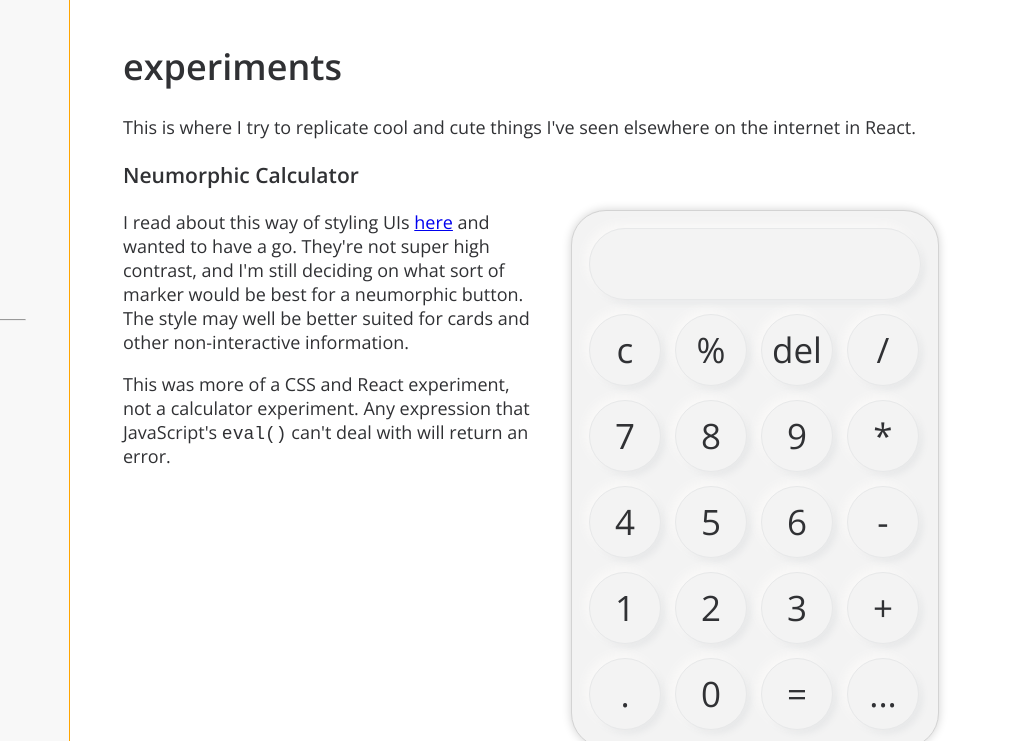
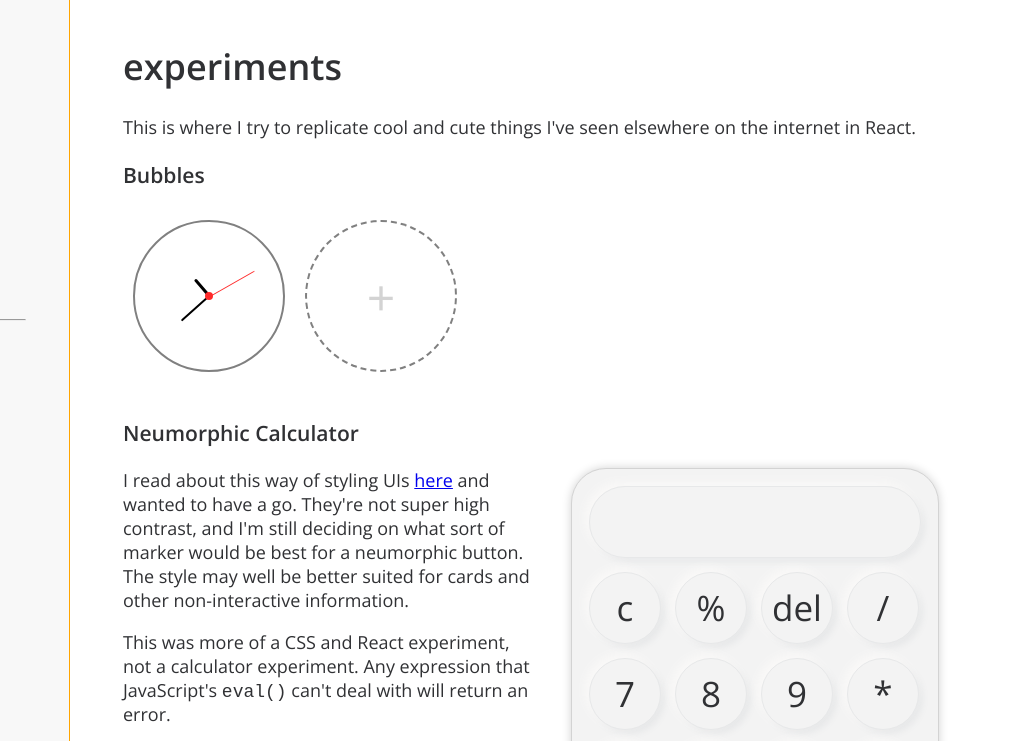
Before and after one commit to lui5c/lui5c.github.io, a Gatsby site: page /experiments in a window 1280 px wide. Shown: the top 741 px of the page, 269-1280 px from the left. Built offline with nearby package versions, Linux system fonts and the light colour scheme; Gatsby itself is replaced by a stand-in of ours.

Commit message:
added bubbles/clocks

```diff
--- /dev/null
+++ b/src/components/experiments/worldclocks.js
@@ -0,0 +1,251 @@
+import React, { Component } from "react";
+import './worldclocks.scss';
+
+class Hand extends Component {
+  getStyle(amt) {
+    var style = {
+      transform: `rotate(${amt * 360}deg)`,
+        }
+    return style;
+  }
+  render(){
+    return (<div
+      style={this.getStyle(this.props.amount)}
+      className={`${this.props.type} hand`}
+    ></ div>)
+    }
+}
+
+class Clock extends Component {
+  //pass in a timezone OR '+'
+  constructor(props) {
+    super(props);
+    let hours, minutes, seconds = -1;
+    // set hours,min,sec if necessary
+    if (this.props.type !== "+") {
+      hours = this.props.type[0];
+      minutes = this.props.type[1];
+      seconds = this.props.type[2];
+    }
+    this.state = {
+      time: {
+        hours: hours,
+        minutes: minutes,
+        seconds: seconds,
+      },
+      type: this.props.type,
+      mouseRotationDeg: 0,
+      transition: 'smooth',
+      //handCodes: (0, +) (1, hour) (2, minute) (3, second)
+      handCode: this.props.type === '+' ? 0 : 4,
+      //style
+      style: {
+        transform: 'scale(0,0)',
+      }
+    };
+    this.updateTime = this.updateTime.bind(this);
+    this.renderClock = this.renderClock.bind(this);
+    this.renderMenu = this.renderMenu.bind(this);
+    this.handleClick = this.handleClick.bind(this);
+  };
+  componentDidMount() {
+    //execute cute size expand
+    setTimeout(() => this.setState({
+      style: {
+        transform: 'scale(1,1)',
+      }
+    }), 100);
+    if (this.props.type !== "+")
+      setInterval(this.updateTime, 1000);
+  }
+  updateTime() {
+    this.setState({
+      time: {
+        seconds: this.state.time.seconds + 1,
+        minutes: this.state.time.minutes,
+        hours: this.state.time.hours,
+      }
+    });
+    if (this.state.time.seconds % 60 === 0) {
+      this.setState({
+        time: {
+          seconds: this.state.time.seconds,
+          minutes: this.state.time.minutes + 1,
+          hours: this.state.time.hours,
+        }
+      });
+    }
+    if (this.state.time.minutes % 60 === 0 && this.state.time.seconds % 60 === 0) {
+      this.setState({
+        time: {
+          seconds: this.state.time.seconds,
+          minutes: this.state.time.minutes,
+          hours: this.state.time.hours + 1,
+        }
+      });
+    }
+  }
+  renderClock() {
+    return (
+      <div
+        className={'clock'}
+        onClick={() => {
+          this.setState({
+            transition: 'long',
+          });
+          this.handleClick();
+          setTimeout(() => {
+            this.setState({
+              transition: 'smooth',
+            });
+          }, 1000);
+        }}
+      >
+        <Hand type={`hour ${this.state.transition}-transition`} amount={
+          this.state.time.hours / 12 + ((this.state.time.minutes / 60) * 1/12)  } />
+        <Hand type={`minute ${this.state.transition}-transition`} amount={(Number(this.state.time.minutes) / 60)} />
+        <Hand type={`second ${this.state.transition}-transition`} amount={(Number(this.state.time.seconds) / 60)} />
+        <div className={'pin'}></div>
+      </div>
+      )
+  }
+  handleClick() {
+    if (this.state.handCode === 0) {
+      //change to choosing hour
+      this.setState({
+        handCode: this.state.handCode + 1,
+      })
+    }
+    else if (this.state.handCode === 1) {
+      let hours = Math.floor(12 * this.state.mouseRotationDeg / 360);
+      this.setState({
+        time: {
+          seconds: this.state.time.seconds,
+          minutes: this.state.time.minutes,
+          hours: hours,
+        },
+        //change to choosing minute
+        handCode: this.state.handCode + 1,
+      })
+    }
+    else if (this.state.handCode === 2) {
+      //change to choosing second
+      let minutes = Math.floor(60 * this.state.mouseRotationDeg / 360);
+      this.setState({
+        time: {
+          seconds: this.state.time.seconds,
+          minutes: minutes,
+          hours: this.state.time.hours,
+        },
+        handCode: this.state.handCode + 1,
+      })
+    }
+    else if (this.state.handCode === 3) {
+      // change to set clock
+      let seconds = Math.floor(60 * this.state.mouseRotationDeg / 360);
+      this.setState({
+        time: {
+          seconds: seconds,
+          minutes: this.state.time.minutes,
+          hours: this.state.time.hours,
+        },
+        handCode: this.state.handCode + 1,
+      });
+      this.setState({
+        type: [this.state.time.hours, this.state.time.minutes, seconds],
+        transition: 'none',
+      });
+      this.props.sendChanges(this.state.time);
+      setInterval(this.updateTime, 1000);
+      setTimeout(() => {
+        this.setState({
+          transition: 'smooth',
+        });
+      }, 1000);
+    }
+    else {
+      this.setState({
+        time: {
+          seconds: this.state.time.seconds + 60,
+          minutes: this.state.time.minutes + 60,
+          hours: this.state.time.hours + 11,
+        },
+      });
+    }
+  }
+  renderMenu() {
+    //feed each hand a decimal from 0 to 1
+    return (
+      <div itemID="tempclock"
+        className={"clock plus"}
+        onMouseMove={(event) => {
+          //the width of the bubble is 150px
+          let x = event.nativeEvent.layerX - 75;
+          let y = 75 - event.nativeEvent.layerY;
+          let theta = x < 0 ? 180 + Math.atan(y / x) * 180 / Math.PI : Math.atan(y / x) * 180 / Math.PI;
+          this.setState({ mouseRotationDeg: 90 - theta, })
+        }}
+        onClick={() => { this.handleClick() }}
+        style={this.state.style}
+      >
+        {this.state.handCode === 0 ? '+' : <div className={'pin'}></div>}
+        <Hand
+          type={`hour ${this.state.handCode < 1 ? 'hidden' : 'visible'}`}
+          amount={this.state.handCode === 1 ? this.state.mouseRotationDeg / 360 : this.state.time.hours / 12}
+        />
+        <Hand
+          type={`minute ${this.state.handCode < 2 ? 'hidden' : 'visible'}`}
+          amount={this.state.handCode === 2 ? this.state.mouseRotationDeg / 360 : this.state.time.minutes / 60}
+        />
+        <Hand
+          type={`second ${this.state.handCode < 3 ? 'hidden' : 'visible'}`}
+          amount={this.state.handCode === 3 ? this.state.mouseRotationDeg / 360 : this.state.time.seconds / 60}
+        />
+      </div>
+      )
+  }
+  render() {
+    return (this.state.type === '+') ? this.renderMenu() : this.renderClock();
+  }
+}
+
+class WorldClocks extends Component {
+  constructor(props) {
+    super(props);
+    let date = new Date();
+    this.state = {
+      clocks: [[date.getHours() % 12, date.getMinutes(), date.getSeconds()],],
+    }
+    this.renderContainer = this.renderContainer.bind(this);
+    this.addNewClock = this.addNewClock.bind(this);
+  }
+  addNewClock(type) {
+    let newclocks = this.state.clocks;
+    newclocks.push(type);
+    this.setState({
+      clocks: newclocks,
+    })
+  }
+  renderContainer() {
+    var clocks = [];
+    for (var i = 0; i < this.state.clocks.length; i++) {
+      clocks.push(
+        <Clock type={this.state.clocks[i]} key={i} />
+      );
+    }
+    //and now we push the '+' clock, which has weird behavior
+    clocks.push(
+      <Clock type={'+'} key={i} sendChanges={(type) => { this.addNewClock(type) }} />
+    )
+    return (
+      <div className={'worldclock worldclock-container'}>
+        {clocks}
+      </div>
+    )
+  }
+  render() {
+    return this.renderContainer()
+  }
+}
+
+export default WorldClocks
--- /dev/null
+++ b/src/components/experiments/worldclocks.scss
@@ -0,0 +1,106 @@
+$minute_length: 25%;
+$hour_length: 15%;
+$second_length: 35%;
+$clock-outline-color: #808080;
+$clock_dim: 150px;
+$clock-red: #FF2A2A;
+
+.worldclock {
+
+	.smooth-transition {
+		transition: transform 0.2s cubic-bezier(.4,2.08,.55,.44);
+	}
+
+	.long-transition {
+		transition: transform 0.7s cubic-bezier(0.175, 0.885, 0.32, 1.275);
+	}
+
+	.none-transition {
+		transition: none;
+	}
+
+	.hand {
+		z-index: 0;
+		transform-origin: 50% 100%;
+		background-color: black;
+		border-radius: 5px;
+		width: 1px;
+		position: absolute;
+	}
+
+	.minute {
+		margin-left: calc(50% - 1px);
+		margin-top: calc(50% - #{$minute_length});
+		height: $minute_length;
+		width: 2px;
+	}
+
+	.second {
+		background-color: $clock-red;
+		margin-left: calc(50% - .5px);
+		height: $second_length;
+		margin-top: calc(50% - #{$second_length});
+		width: 1px;
+	}
+
+	.hour {
+		height: $hour_length;
+		margin-left: calc(50% - 1.5px);
+		margin-top: calc(50% - #{$hour_length});
+		width: 3px;
+	}
+
+	.clock {
+		cursor: pointer;
+		color: lightgray;
+		margin: 10px;
+		position: relative;
+		height: $clock_dim - 2px;
+		width: $clock_dim - 2px;
+		border-radius: 100%;
+		text-align: center;
+		line-height: $clock_dim;
+		font-size: $clock_dim / 3;
+		border: 2px solid $clock-outline-color;
+		display: inline-block;
+	}
+
+	.plus {
+		border: 2px dashed $clock-outline-color;
+		transition: color 0.1s ease-in;
+		transition: height 0.5s cubic-bezier(.4,2.08,.55,.44);
+		transition: width 0.5s cubic-bezier(.4,2.08,.55,.44);
+		user-select: none;
+		transition: transform 0.8s cubic-bezier(0.175, 0.885, 0.32, 1.275);
+
+		&:hover {
+			color: #FF9898;
+			font-size: 2/5 * $clock_dim;
+			transition: font-size 0.1s linear;
+		}
+	}
+
+	.pin {
+		margin-left: calc(50% - 4px);
+		background-color: $clock-red;
+		border-radius: 100%;
+		height: 8px;
+		width: 8px;
+		margin-top: calc(50% - 4px);
+		position: absolute;
+		z-index: 5;
+	}
+
+	.hidden {
+		visibility: hidden;
+	}
+}
+
+.worldclock-container {
+	padding: 0px 15px 15px 0px;
+	display: flex;
+	justify-content: left;
+	background-color: white;
+	border-radius: 10px;
+	flex-wrap: wrap;
+}
--- a/src/pages/experiments.js
+++ b/src/pages/experiments.js
@@ -2,6 +2,8 @@ import React from "react"
 import Sidenav from "../components/sidenav"
 //import Timex from "../components/experiments/timex"
 import NmCalc from "../components/experiments/nmcalc"
+import WorldClocks from "../components/experiments/worldclocks"
+
 
 export default function Home() {
 	return (
@@ -11,11 +13,16 @@ export default function Home() {
 				<h1>experiments</h1>
 				<p> This is where I try to replicate cool and cute things I've seen elsewhere on the internet in React. </p>
 				{/**<Timex /> **/}
+				<div>
+					<h3>Bubbles</h3>
+					<WorldClocks />
+				</div>
+				<div>
 				<h3>Neumorphic Calculator</h3>
 				<NmCalc />
 				<p> I read about this way of styling UIs <a href="https://uxdesign.cc/neumorphism-in-user-interfaces-b47cef3bf3a6">here</a> and wanted to have a go. They're not super high contrast, and I'm still deciding on what sort of marker would be best for a neumorphic button. The style may well be better suited for cards and other non-interactive information. </p>
 				<p>This was more of a CSS and React experiment, not a calculator experiment. Any expression that JavaScript's <code>eval()</code> can't deal with will return an error. </p>
-				<br /><br /><br />
+				</div>
 			</div>
 		</div>
 	)
```
